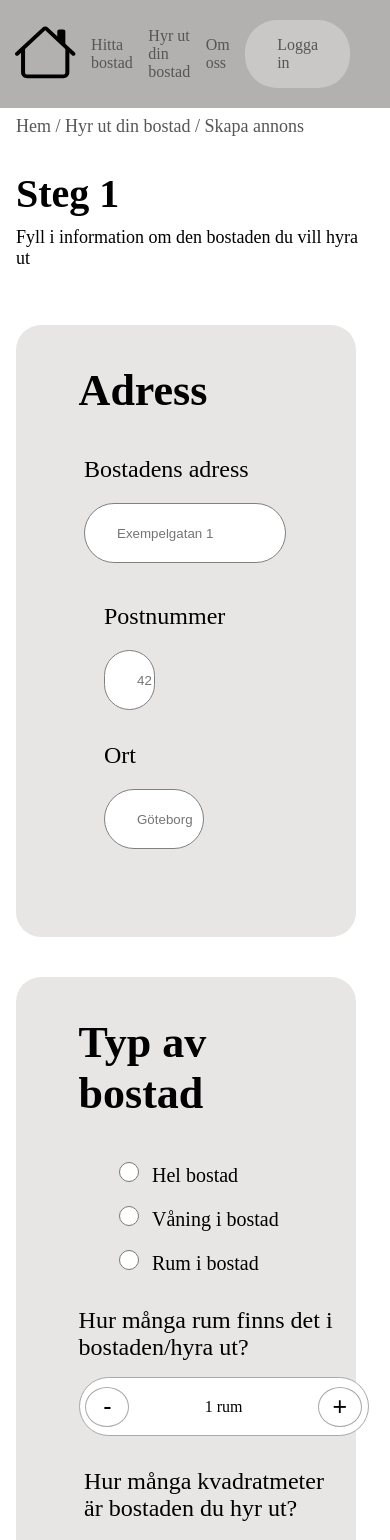
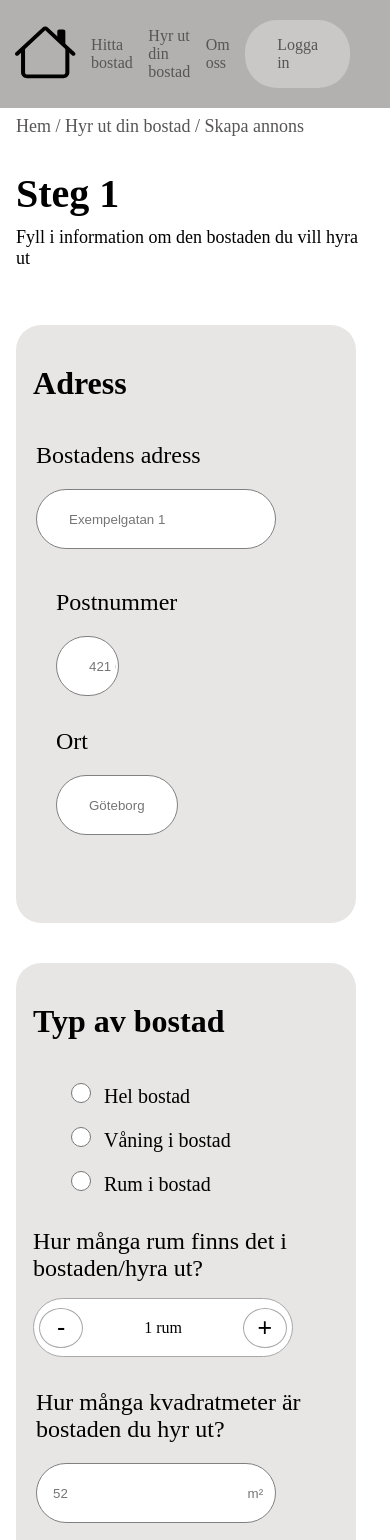
Before and after one commit to JonssonJohanna/Kollektiva, a Next.js app: page /StepOne in a window 390 px wide. Shown: the top 1540 px of the page. Built offline with nearby package versions, Linux system fonts and the light colour scheme.

Commit message:
Edit styling

```diff
--- a/styles/StepOne.module.css
+++ b/styles/StepOne.module.css
@@ -254,6 +254,7 @@
   }
   .info {
     margin: 0;
+    padding-left: 0;
   }
   .inputFields {
     flex-direction: column;
@@ -271,6 +272,7 @@
   }
   .title {
     margin-left: 5%;
+    font-size: 32px;
   }
   .moreInfo {
     /* font-weight: 400; */
@@ -304,5 +306,6 @@
   }
   .counterContainer {
     height: 59px;
+    width: 260px;
   }
 }
```
